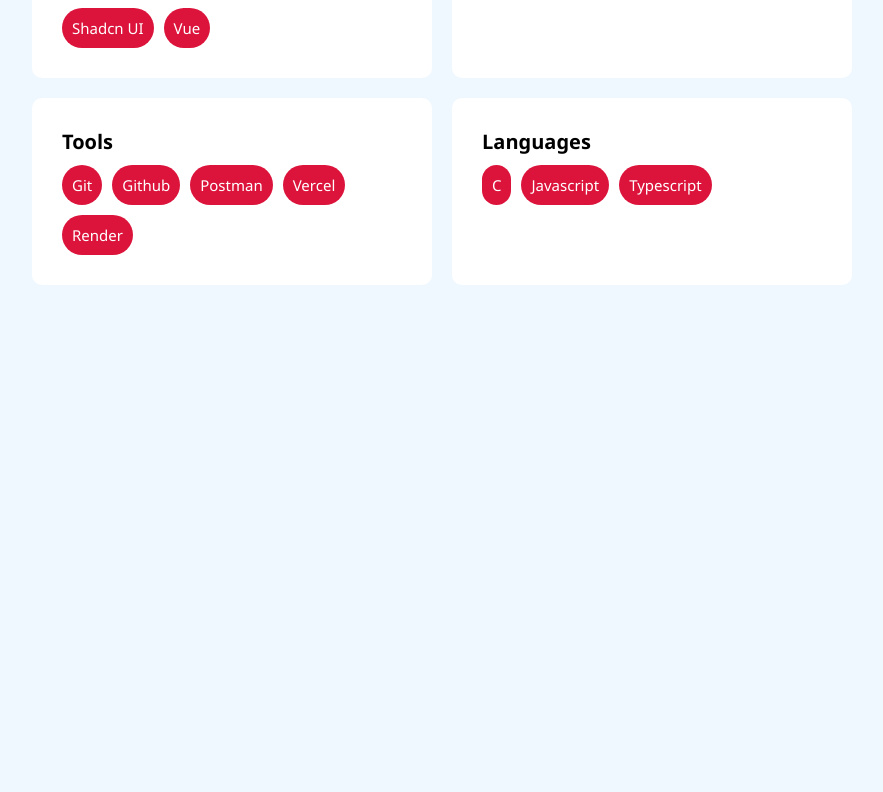
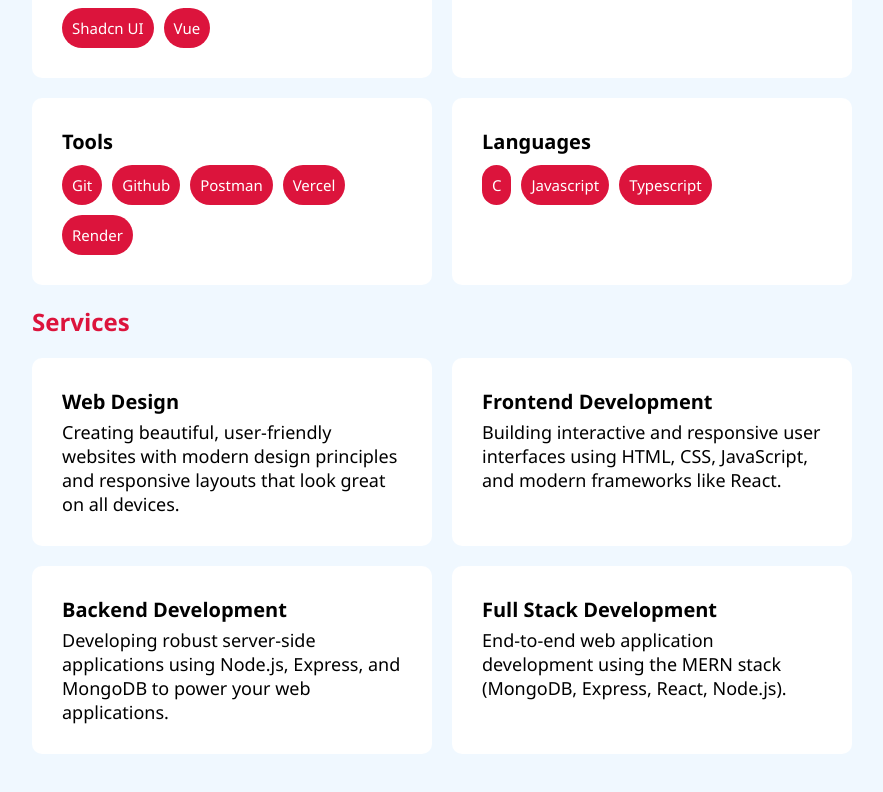
Before and after one commit to sujitbarnawal/week4-nuxt, a Nuxt app in the folder day1-application/: page /about in a window 1280 px wide. Shown: the part 1010-1802 px from the top of the page, without its empty margins (72-955 px from the left). Before the commit the page ends 1355 px from the top, so only its background shows below. Built offline with nearby package versions, Linux system fonts and the light colour scheme.

Commit message:
feat: Services section added in About page

```diff
--- /dev/null
+++ b/day1-application/app/assets/data/serviceData.ts
@@ -0,0 +1,27 @@
+export interface Service {
+  title: string;
+  description: string;
+}
+
+export const services: Service[] = [
+  {
+    title: "Web Design",
+    description:
+      "Creating beautiful, user-friendly websites with modern design principles and responsive layouts that look great on all devices.",
+  },
+  {
+    title: "Frontend Development",
+    description:
+      "Building interactive and responsive user interfaces using HTML, CSS, JavaScript, and modern frameworks like React.",
+  },
+  {
+    title: "Backend Development",
+    description:
+      "Developing robust server-side applications using Node.js, Express, and MongoDB to power your web applications.",
+  },
+  {
+    title: "Full Stack Development",
+    description:
+      "End-to-end web application development using the MERN stack (MongoDB, Express, React, Node.js).",
+  },
+];
--- /dev/null
+++ b/day1-application/app/components/ServiceCard.vue
@@ -0,0 +1,38 @@
+<script setup lang="ts">
+import type { Service } from '~/assets/data/serviceData';
+
+    const props=defineProps<{
+        service:Service
+    }>()
+</script>
+
+<template>
+    <div class="service-card">
+        <p class="service-title">{{ service.title }}</p>
+        <p class="service-description">{{ service.description }}</p>
+
+    </div>
+</template>
+
+<style scoped>
+    .service-card{
+        background-color: white;
+        width: 400px;
+        height: auto;
+        border-radius: 10px;
+        padding: 30px;
+        font-size: 20px;
+    }
+
+    .service-title{
+        font-weight: bolder;
+        margin-bottom: 5px;
+    }
+
+    .service-description{
+        font-size: 18px;
+        margin-top: 5px;
+    }
+
+
+</style>
--- a/day1-application/app/pages/about.vue
+++ b/day1-application/app/pages/about.vue
@@ -1,7 +1,9 @@
 <script setup lang="ts">
 import { educations } from '~/assets/data/educationData';
+import { services } from '~/assets/data/serviceData';
 import { skills } from '~/assets/data/skillData';
 import EducationCard from '~/components/EducationCard.vue';
+import ServiceCard from '~/components/ServiceCard.vue';
 import SkillsCard from '~/components/SkillsCard.vue';
 
 </script>
@@ -33,6 +35,11 @@
 
         </div>
         <div class="services">
+            <h1 class="services-title">Services</h1>
+            <div class="services-cards">
+                <ServiceCard v-for="s in services" :key="s.title" :service="s"/>
+
+            </div>
 
         </div>
 
@@ -81,6 +88,17 @@
     flex-wrap: wrap;
     margin-top: 20px;
 }
+.services-title {
+    color: crimson;
+    margin-bottom: 10px;
+}
+
+.services-cards{
+    display: flex;
+    gap: 20px;
+    flex-wrap: wrap;
+    margin-top: 20px;
+}
 @media (min-width:480px) {
     .about-me {
         width: 50%;
```
